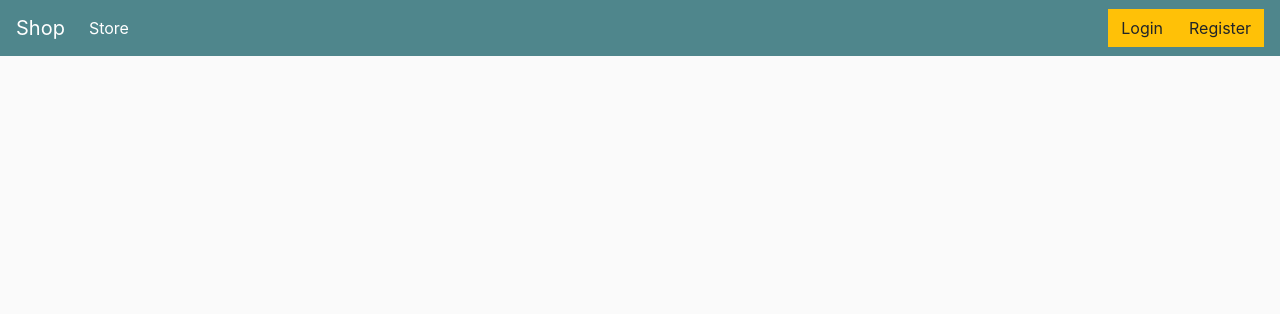
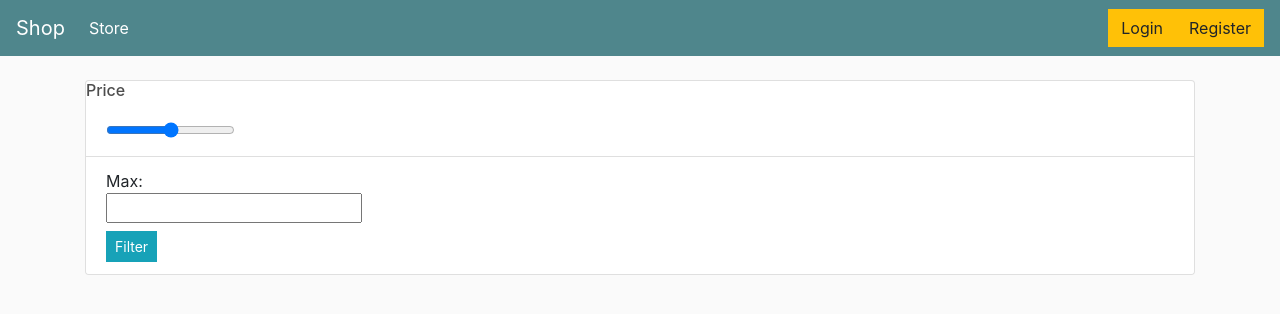
Before and after one commit to l0g1van/final_project, a Django app: page / in a window 1280 px wide. Shown: the top 314 px of the page. Run offline with Django 4.2, Linux system fonts and the light colour scheme; data that the repository does not hold is empty; some libraries are stand-ins or nearby versions.

Commit message:
mailhog added

```diff
--- a/shop/shop/settings.py
+++ b/shop/shop/settings.py
@@ -156,4 +156,8 @@ CELERY_CACHE_BACKEND = 'default'
 CELERY_IMPORTS = ('shop_app.tasks',)
 CELERY_BROKER_URL = 'amqp://guest:guest@localhost:5672/'
 CELERY_TIMEZONE = TIME_ZONE
-EMAIL_BACKEND = 'django.core.mail.backends.console.EmailBackend'
+
+
+EMAIL_BACKEND = 'django.core.mail.backends.smtp.EmailBackend'
+EMAIL_HOST = 'localhost'
+EMAIL_PORT = 1025
--- a/shop/shop/urls.py
+++ b/shop/shop/urls.py
@@ -24,7 +24,6 @@ urlpatterns = [
     path('', include('django.contrib.auth.urls')),
     path('', views.home_page, name='home'),
     path('register/', views.RegisterView.as_view(), name='register'),
-    # path('profile/<int:pk>', views.profile_view, name='profile_page'),
     path('log_out', views.logout_view, name='logout'),
     path('cart/', views.cart, name='cart'),
     path('checkout/', views.checkout, name='checkout'),
--- a/shop/shop_app/templates/home_page.html
+++ b/shop/shop_app/templates/home_page.html
@@ -3,19 +3,30 @@
 {% load cache %}
 {% block content %}
 
-<!--{#    <form method="GET" action="{% url 'home' %}">#}-->
-<!--{##}-->
-<!--{#        <label for="price">Price:</label>#}-->
-<!--{#        <select name="price">#}-->
-<!--{#            <option value="">All</option>#}-->
-<!--{#            <option value="0-20">$0 - $20</option>#}-->
-<!--{#            <option value="20-50">$20 - $50</option>#}-->
-<!--{#            <option value="50-100">$50 - $100</option>#}-->
-<!--{#        </select>#}-->
-<!--{##}-->
-<!--{#        <button type="submit">Filter</button>#}-->
-<!--{#    </form>#}-->
+    <div class="card mb-4">
+        <h6 class="header"> Price </h6>
+        <div class="list-group list-group-flush">
+            <li class="list-group-item">
+                <input type="range" min="{{ min_max_price.price__min }}" id="rangeInput" max="{{ min_max_price.price__max }}" oninput="maxPrice.value=this.value">
+            </li>
+            <li class="list-group-item">
+                Max:<br/>
+                <input type="number" onkeyup="rangeInput.value=this.value" id="maxPrice" min="{{ min_max_price.price__min }}" max="{{ min_max_price.price__max }}">
+                <br/>
+                <button id="priceFilterBtn" onclick="Filter()" type="filter" class="btn btn-info btn-sm mt-2"> Filter </button>
+                <script>
+                    function Filter() {
+                        console.log('Filter button clicked')
+                        let maxPrice = $('#maxPrice').val();
+                        window.location.href = '{% url "home" %}?max_price=' + maxPrice;
+                    }
+                </script>
+
+            </li>
+        </div>
+    </div>
     <div class="row">
+
         {% for book in books %}
             <div class="col-lg-4">
                     <img class=thumbnail src="{{ book.image_url }}" alt="{{ book.title }}">
--- a/shop/shop_app/templates/profile.html
+++ b/shop/shop_app/templates/profile.html
@@ -19,10 +19,6 @@
                             <h4> Name: {{ user.first_name }} {{ user.last_name }} </h4>
                             <h4>Username: {{ user.username }}</h4>
                             <h4>Email: {{ user.email }} </h4><br/><br/>
-                            <span>
-{#                                <a class="btn btn-secondary" href="{% url 'edit_profile' user.pk %}">Edit Profile</a>#}
-{#                                <a class="btn btn-secondary" href="{% url 'posts' user.pk %}">{{ user.username }}`s Posts</a>#}
-                            </span>
                         </div>
                     </div>
                 </div>
--- a/shop/shop_app/views.py
+++ b/shop/shop_app/views.py
@@ -5,6 +5,7 @@ from django.contrib.auth import logout
 from django.contrib.auth.decorators import login_required
 from django.contrib.auth.models import User
 from django.core.cache import cache
+from django.db.models import Max, Min
 from django.http import JsonResponse
 from django.shortcuts import render, redirect
 from django.views import generic
@@ -12,11 +13,7 @@ from django.urls import reverse_lazy
 
 from .forms import RegisterForm
 from .models import Book, Order, OrderItem, DeliveryAddress
-
-
-# class HomePageView(generic.ListView):
-#     model = Book
-#     template_name = 'home_page.html'
+from .tasks import send_mail_order_created
 
 
 class RegisterView(generic.CreateView):
@@ -25,21 +22,15 @@ class RegisterView(generic.CreateView):
     success_url = reverse_lazy('login')
 
 
-# @login_required(login_url='/login/')
-# def profile_view(request, pk):
-#     profile = User.objects.get(id=pk)
-#     return render(request, 'profile.html', {'profile': profile})
-
-
 def logout_view(request):
     logout(request)
     return redirect('home')
 
 
-# @login_required(login_url='/login/')
 def home_page(request):
     # price = request.GET.get('price')
-    books = Book.objects.all()
+    # books = Book.objects.all()
+    min_max_price = Book.objects.aggregate(Min('price'), Max('price'))
 
     if request.user.is_authenticated:
         customer = request.user
@@ -54,7 +45,13 @@ def home_page(request):
     #     min_price = price_range[0]
     #     max_price = price_range[1]
     #     books = books.filter(price__gte=min_price, price__lte=max_price)
-    context = {'cart_items': cart_items, 'books': books}
+
+    max_price = request.GET.get('max_price')
+    if max_price:
+        books = Book.objects.filter(price__lte=max_price)
+    else:
+        books = Book.objects.all()
+    context = {'cart_items': cart_items, 'books': books, 'min_max_price': min_max_price}
 
     return render(request, 'home_page.html', context=context)
 
@@ -128,6 +125,7 @@ def process_order(request):
     order, created = Order.objects.get_or_create(user_id=customer, status='in_work')
     order.status = 'ordered'
     order.save()
+    books = {}
 
     for order_item in order.orderitem_set.all():
         if order.status == 'ordered':
@@ -139,6 +137,7 @@ def process_order(request):
                 'book_store_id': book.title,
                 'quantity': order_item.quantity
             }
+            books[f'{book.title}'] = order_item.quantity
             data_for_api_book = {
                 'book_title': book.title,
                 'book_quantity': book.quantity
@@ -159,6 +158,7 @@ def process_order(request):
         'city': data['delivery']['city'],
         'country': data['delivery']['country']
     }
+    send_mail_order_created(user_email=customer.email, user_order=order.pk, books=books)
     requests.post('http://127.0.0.1:8001/delivery_address/', data=data_for_api_delivery_address)
     # return JsonResponse('Item was added', safe=False)
     return redirect('home')
```
Also changed, not shown: shop/shop_app/tasks.py (+14 -0 lines), shop/shop_app/templates/checkout.html (+0 -12 lines).
